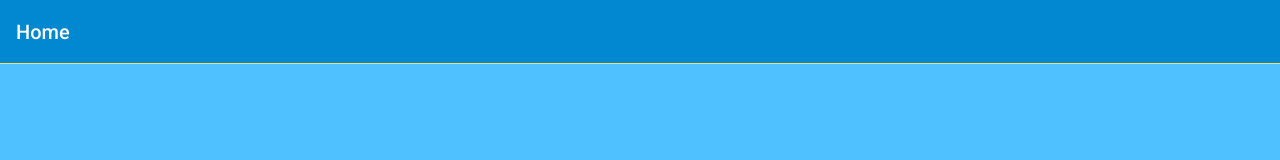
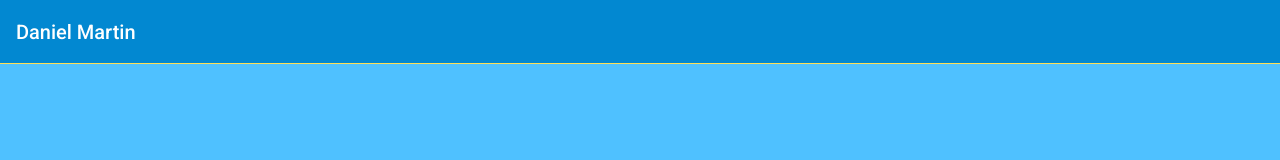
Before and after one commit to danmartindev/Portfolio, an Angular app: page /main in a window 1280 px wide. Shown: the top 160 px of the page. Built offline with nearby package versions, Linux system fonts and the light colour scheme.

Commit message:
updated home link

```diff
--- a/src/app/header/header.component.html
+++ b/src/app/header/header.component.html
@@ -1,4 +1,4 @@
-<mat-toolbar color="primary" routerLink="/main">
-    <span>Home</span>
+<mat-toolbar color="primary" >
+    <span routerLink="/main" class="clean-btn">Daniel Martin</span>
 </mat-toolbar>
 <div id="spacer"></div>
```
